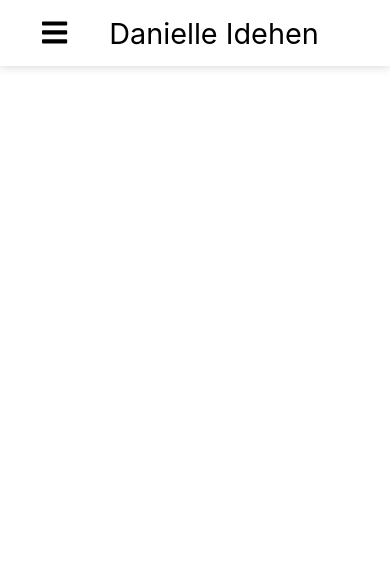
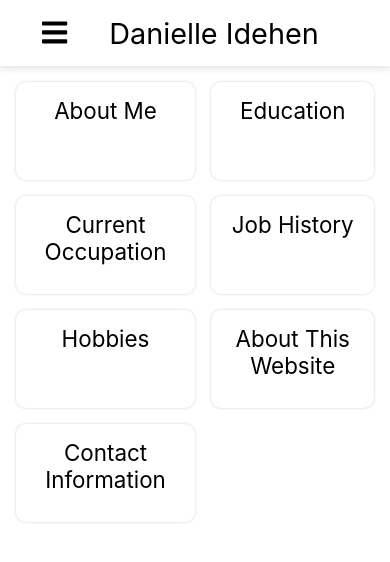
Before and after one commit to DanielleIdehen/d-s-1, a React (Create React App) app: page / in a window 390 px wide. Shown: the top 562 px of the page. Built offline with nearby package versions, Linux system fonts and the light colour scheme.

Commit message:
made the content grid on the mobile

```diff
--- a/src/components/App.js
+++ b/src/components/App.js
@@ -1,6 +1,7 @@
 import React, { Component } from 'react';
 import '../styles/App.scss';
 import NavBar from './NavBar';
+import ContentGrid from './ContentGrid';
 
 class App extends Component{
   constructor(props){
@@ -10,6 +11,7 @@ class App extends Component{
     return (
       <div>
         <NavBar/>
+        <ContentGrid />
       </div>
     )}
 }
--- /dev/null
+++ b/src/components/ContentGrid.js
@@ -0,0 +1,23 @@
+import React, { Component } from 'react';
+import '../styles/App.scss';
+
+class ContentGrid extends Component {
+  constructor(props) {
+    super(props);
+  }
+
+  render() {
+    return (
+      <div class="content-shapes">
+        <div>About Me</div>
+        <div>Education</div>
+        <div>Current Occupation</div>
+        <div>Job History</div>
+        <div>Hobbies</div>
+        <div>About This Website</div>
+        <div>Contact Information</div>
+      </div>
+    )}
+}
+
+export default ContentGrid;
--- a/src/styles/App.scss
+++ b/src/styles/App.scss
@@ -1,10 +1,18 @@
 $primarycolor: black;
 $backgroundcolor:white;
+
 $small-column-width: 20vw;
 $small-margin-gutter: 4vw;
 $medium-column-width: 10vw;
 $meduim-margin-gutter: 2.2222222vw;
 $large-padding-top-bottom: 3vh;
+
+$small-shape-height: 3em;
+
+$medium-edge-curve: 10px;
+
+$nav-shadow: 0 0 10px rgba(0,0,0,0.19);
+$content-shadow: 0 0 3px rgba(0,0,0,0.19);
 
 body{
   background-color:$backgroundcolor;
@@ -23,16 +31,16 @@ p{
 @media screen and (max-width: 600px){
   body{
     background-color: white;
-    font-size: 1.8em;
   }
 
   .nav-bar {
+    font-size: 1.8em;
     display: grid;
     padding: $small-margin-gutter;
     background-color: $backgroundcolor;
     grid-column-gap: $small-margin-gutter;
     grid-template-columns: $small-column-width $small-column-width $small-column-width $small-column-width;
-    box-shadow:  0 0 10px rgba(0,0,0,0.19);
+    box-shadow: $nav-shadow;
 
     div {
       // background-color: orange; //To check spacing
@@ -40,16 +48,32 @@ p{
       white-space: nowrap;
     }
   }
+
+  .content-shapes{
+    // background-color: lightgrey;
+    display: grid;
+    font-size:1.4em;
+    grid-template-columns: auto auto;
+    grid-gap: $small-margin-gutter;
+    padding: $small-margin-gutter;
+    div {
+      // background-color: palevioletred;
+      text-align: center;
+      height: $small-shape-height;
+      border-radius: $medium-edge-curve;
+      padding: $small-margin-gutter;
+      box-shadow: $content-shadow;
+    }
+    div:hover{
+      background-color: linen;
+    }
+  }
 }
 
 /* For medium screens (large phones/tablets), 600px or more*/
 @media screen and (min-width: 600px){
-  body{
-    background-color: white;
+  .nav-bar {
     font-size: 2.4em;
-  }
-
-  .nav-bar {
     display: grid;
     padding: $meduim-margin-gutter;
     background-color: $backgroundcolor;
@@ -66,11 +90,14 @@ p{
 
 /* For large screens (laptops), 992px or more*/
 @media screen and (min-width: 992px){
-  body{
-    background-color: white;
+  .nav-bar {
     font-size: 3em;
-  }
-  .nav-bar {
+    display: grid;
+    padding: $meduim-margin-gutter;
+    background-color: $backgroundcolor;
+    grid-column-gap: $meduim-margin-gutter;
+    grid-template-columns: $medium-column-width $medium-column-width $medium-column-width $medium-column-width $medium-column-width $medium-column-width $medium-column-width $medium-column-width;
+    box-shadow:  0 0 10px rgba(0,0,0,0.19);
     div {
       // background-color: orange; //To check spacing
       text-align: center;
@@ -81,11 +108,8 @@ p{
 
 /* For extra large screens (large laptop), 1200px or more*/
 @media screen and (min-width: 1200px){
-  body{
-    background-color: white;
+  .nav-bar {
     font-size: 3em;
-  }
-  .nav-bar {
     display: grid;
     padding-top: $large-padding-top-bottom;
     padding-bottom: $large-padding-top-bottom;
```
